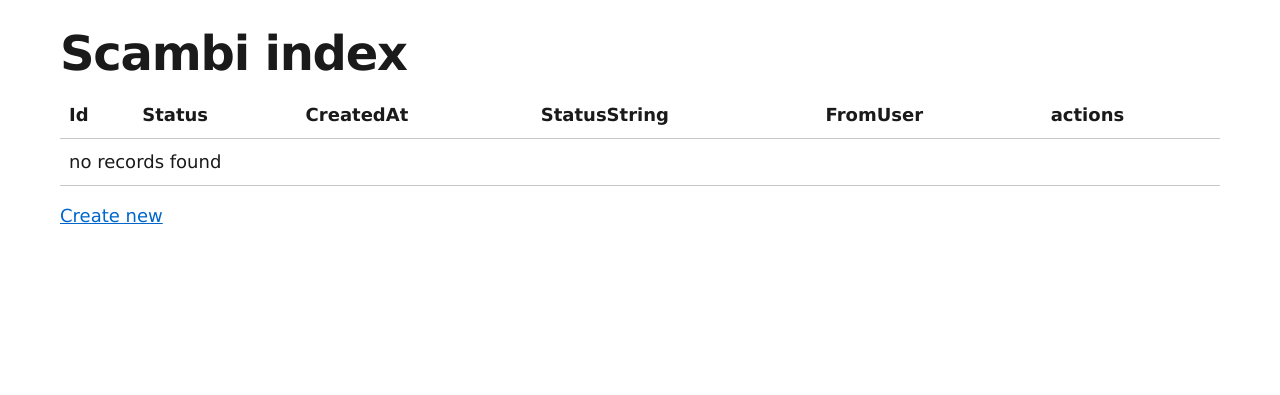
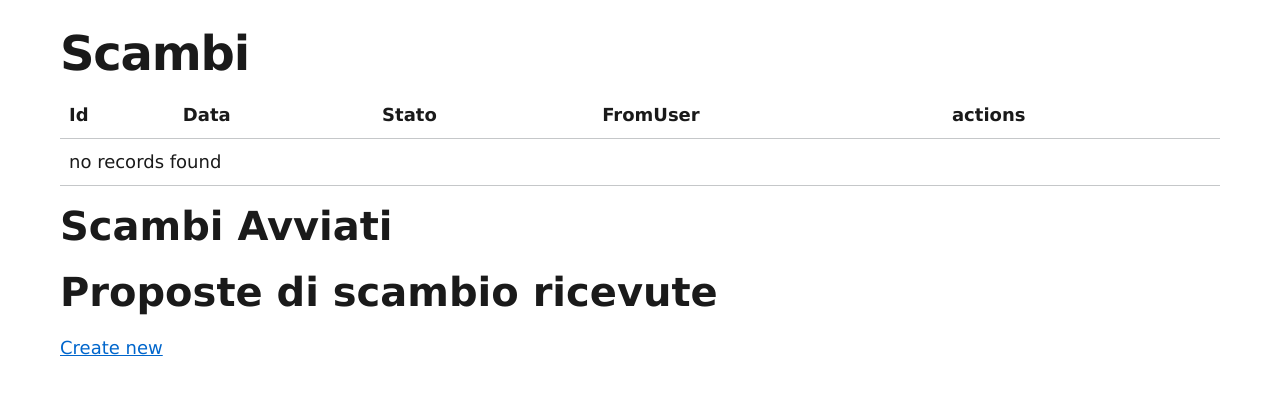
Before and after one commit to ScaFede/baco, a Symfony app: template templates/scambi/index.html.twig in a window 1280 px wide. Shown: the part 81-476 px from the top of the page. Run offline with Twig, Linux system fonts and the light colour scheme; the template is opened without the code that fills it, so the values that code supplies are empty; some libraries are stand-ins or nearby versions.

Commit message:
Remove fromUser, add MTO rel userSender. Query for From and To, Scambi

```diff
--- a/templates/scambi/_form.html.twig
+++ b/templates/scambi/_form.html.twig
@@ -1,4 +1,4 @@
 {{ form_start(form) }}
     {{ form_widget(form) }}
-    <button class="btn btn btn-primary">{{ button_label|default('Confermo lo scambio') }}</button>
+    <button class="btn btn btn-primary">{{ button_label|default('Invia proposta di scambio') }}</button>
 {{ form_end(form) }}
--- a/templates/scambi/index.html.twig
+++ b/templates/scambi/index.html.twig
@@ -3,14 +3,15 @@
 {% block title %}Scambi index{% endblock %}
 
 {% block body %}
-    <h1>Scambi index</h1>
+    <h1>Scambi </h1>
+
+
     <table class="table">
         <thead>
             <tr>
                 <th>Id</th>
-                <th>Status</th>
-                <th>CreatedAt</th>
-                <th>StatusString</th>
+                <th>Data</th>
+                <th>Stato</th>
                 <th>FromUser</th>
                 <th>actions</th>
             </tr>
@@ -19,7 +20,7 @@
         {% for scambi in scambis %}
             <tr>
                 <td>{{ scambi.id }}</td>
-                <td>{{ scambi.createdAt ? scambi.createdAt|date('Y-m-d H:i:s') : '' }}</td>
+                <td>{{ scambi.createdAt ? scambi.createdAt|date('d/m/Y H:i:s') : '' }}</td>
                 <td>{{ scambi.statusString }}</td>
                 <td>{{ scambi.fromUser }}</td>
                 <td>
@@ -35,5 +36,78 @@
         </tbody>
     </table>
 
+
+
+
+
+
+    <h2>Scambi Avviati</h2>
+    <ul>
+        {% for scambio in proposteInviate %}
+            <li>Scambio {{ scambio.id }} con:
+                <ul>
+                    {% for user in scambio.userTarget %}
+                        <li><a href="{{ path('app_user_profile', {'id': user.id}) }}">{{ user.nickname }}</a> |
+
+
+                        Stato della scambio:
+
+                        {% if scambio.confermaSender and scambio.confermaTarget %}
+                            Scambio Confermato
+                        {% elseif scambio.confermaSender %}
+                          <i>  In attesa di conferma da altro utente</i>
+                        {% else %}
+                            <form method="get" action="{{ path('app_scambi_confirm', {'id': scambio.id}) }}">
+                                <a href="{{ path('app_scambi_confirm_sender', {'id': scambio.id}) }}">Scambio avvenuto</a>
+                            </form>
+                        {% endif %}
+
+
+
+
+
+
+
+                        </li>
+                    {% endfor %}
+                </ul>
+            </li>
+        {% endfor %}
+    </ul>
+
+    <h2>Proposte di scambio ricevute</h2>
+    <ul>
+        {% for scambio in proposteRicevute %}
+            <li>Scambio {{ scambio.id }} del {{   scambio.createdAt ? scambio.createdAt|date('d/m/Y H:i:s') : ''              }} da:
+                <a href="{{ path('app_user_profile', {'id': scambio.userSender.id}) }}">{{ scambio.userSender.nickname }}</a> |
+
+
+
+                {% if scambio.confermaSender and scambio.confermaTarget %}
+                    <strong>Bene! Scambio Confermato!</strong>
+                {% elseif scambio.confermaTarget %}
+                    <i>In attesa di conferma da altro utente</i>
+                {% else %}
+                    <form method="get" action="{{ path('app_scambi_confirm', {'id': scambio.id}) }}">
+                        <a class="btn btn-success btn-sm" href="{{ path('app_scambi_confirm_target', {'id': scambio.id}) }}">Cliica qui per confermare lo scambio avvenuto</a>
+                    </form>
+                {% endif %}
+            </li>
+        {% endfor %}
+    </ul>
+
+
+
+
+
+
+
+
+
+
+
+
+
+
     <a href="{{ path('app_scambi_new') }}">Create new</a>
 {% endblock %}
```
Also changed, not shown: src/Entity/Scambi.php (+80 -1 lines), src/Repository/ScambiRepository.php (+13 -1 lines), templates/user/profile.html.twig (+13 -2 lines).
